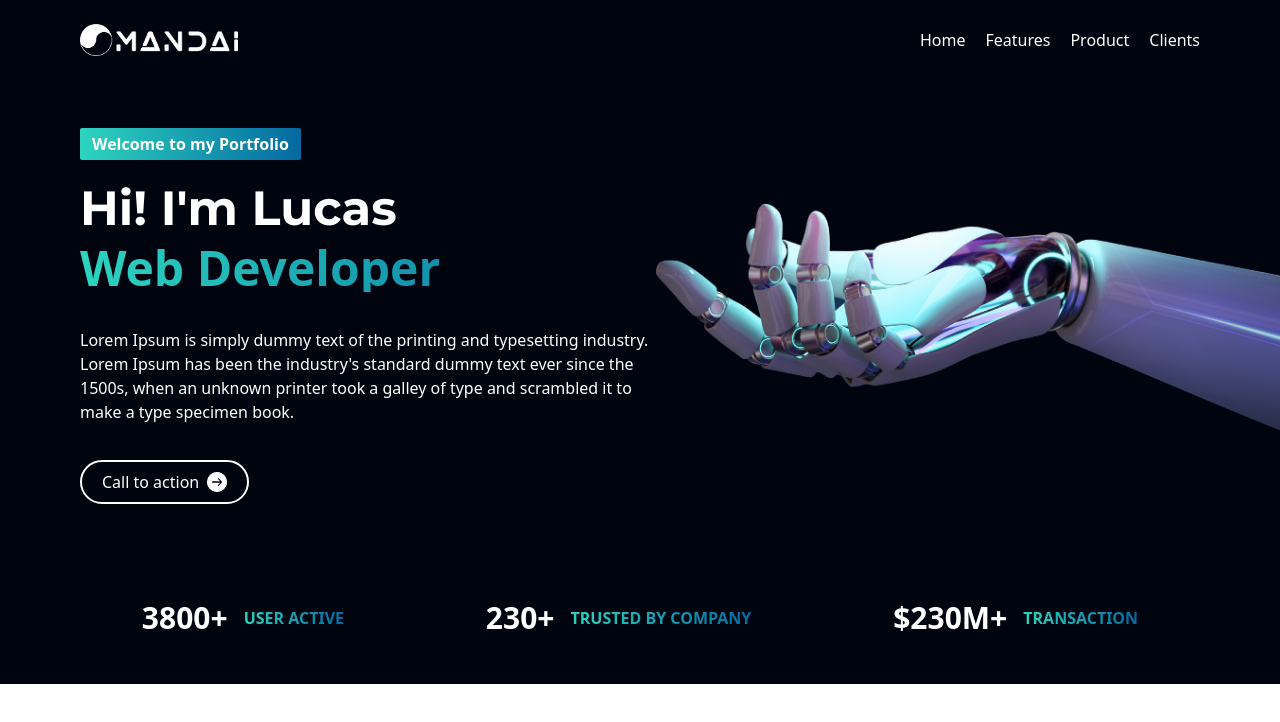
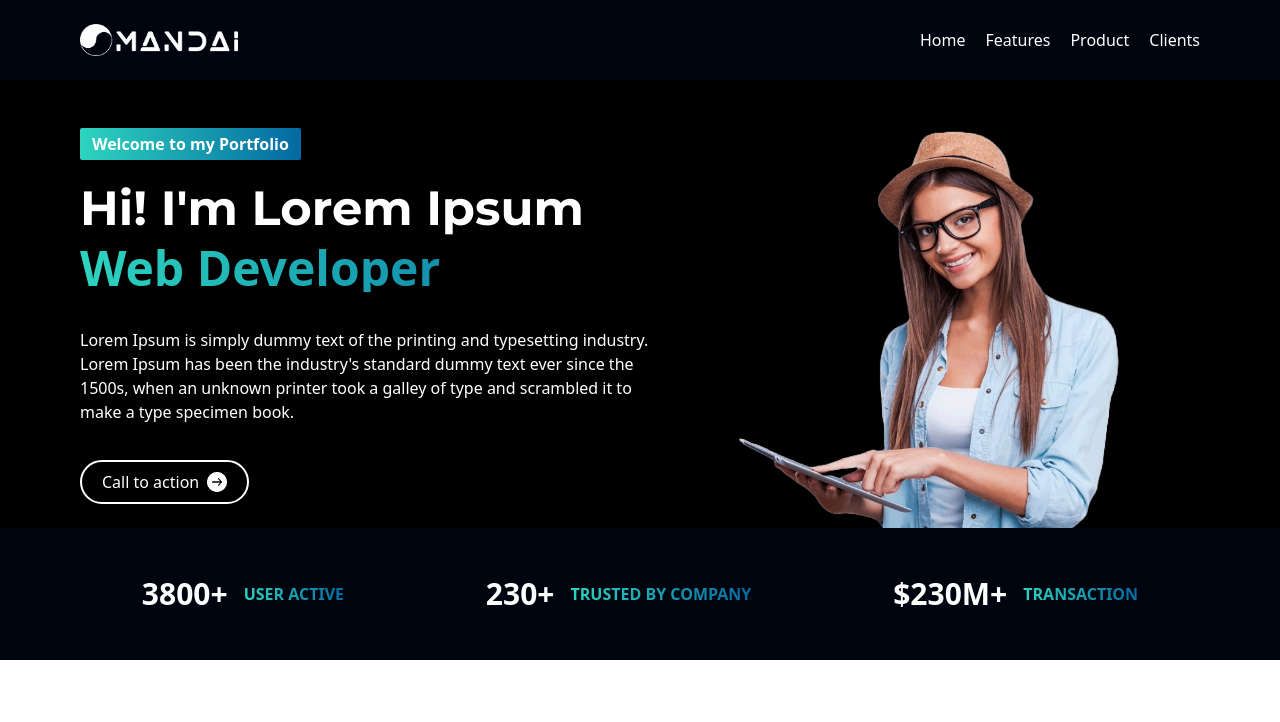
Before and after one commit to lucas-mandai/modern-landing-page, a React (Vite) app: page / in a window 1280 px wide. Shown: the top 722 px of the page. Built offline with nearby package versions, Linux system fonts and the light colour scheme; a web font is replaced by a local one.

Commit message:
chore: hero person image

```diff
--- a/src/App.jsx
+++ b/src/App.jsx
@@ -6,10 +6,10 @@ import Footer from './sections/Footer';
 export default function App() {
   return (
     <div className='bg-primary text-white w-full overflow-hidden'>
-      <header className='px-20 py-6'>
+      <header className='px-20 py-6 max-container'>
         <Nav />
       </header>
-      <section className='pl-20 py-12 '>
+      <section className='px-20 pt-12  max-container bg-black'>
         <Hero />
       </section>
       <section className='py-12'>
--- a/src/assets/index.js
+++ b/src/assets/index.js
@@ -3,6 +3,7 @@ import menu from "./menu.svg";
 import logo from "./logomarca.png";
 import robot from "./robothand.png";
 import arrowRight from "./arrow-right.svg";
+import person from "./person.png";
 
 export {
     menu,
@@ -10,4 +11,5 @@ export {
     logo,
     robot,
     arrowRight,
+    person,
 }
--- a/src/components/Nav.jsx
+++ b/src/components/Nav.jsx
@@ -24,7 +24,7 @@ const Nav = () => {
             ))}
         </ul>
 
-        <div className="sm:hidden flex flex-1 justify-end items-center">
+        <div className="sm:hidden flex flex-1 justify-end items-center cursor-pointer">
           <img
             src={toggle ? close : menu}
             alt="menu"
--- a/src/index.css
+++ b/src/index.css
@@ -12,7 +12,6 @@
   scroll-behavior: smooth;
 }
 
-
 @layer base{
   h1{
     @apply  font-semibold text-5xl
@@ -24,3 +23,48 @@
     @apply font-extrabold text-transparent bg-clip-text bg-gradient-to-r from-teal-400 to-sky-700
   }
 }
+
+@layer components {
+  .max-container {
+    max-width: 1440px;
+    margin: 0 auto;
+  }
+}
+
+.bg-black-gradient {
+  background: linear-gradient(
+    144.39deg,
+    #ffffff -278.56%,
+    #6d6d6d -78.47%,
+    #11101d 91.61%
+  );
+}
+
+/* Start Animation Navbar */
+.sidebar {
+  -webkit-animation: slide-top 0.5s cubic-bezier(0.25, 0.46, 0.45, 0.94) both;
+  animation: slide-top 0.5s cubic-bezier(0.25, 0.46, 0.45, 0.94) both;
+}
+
+@-webkit-keyframes slide-top {
+  0% {
+    -webkit-transform: translateY(100px);
+    transform: translateY(100px);
+  }
+  100% {
+    -webkit-transform: translateY(0);
+    transform: translateY(0);
+  }
+}
+
+@keyframes slide-top {
+  0% {
+    -webkit-transform: translateY(100px);
+    transform: translateY(100px);
+  }
+  100% {
+    -webkit-transform: translateY(0);
+    transform: translateY(0);
+  }
+}
+/* Close Animation Navbar */
--- a/src/sections/Hero.jsx
+++ b/src/sections/Hero.jsx
@@ -1,10 +1,10 @@
-import { robot, arrowRight } from '../assets'
+import { person, arrowRight } from '../assets'
 import Button from '../components/Button'
 
 const Hero = () => {
   return (
     <>
-    <div className="flex">
+    <div className="flex flex-wrap">
       <div className="flex flex-col max-w-xl">
 
         <div className="font-bold self-start mb-6 py-1 px-3 rounded-sm bg-gradient-to-r from-teal-400 to-sky-700">
@@ -12,7 +12,7 @@ const Hero = () => {
         </div>
 
         <h1 className="font-montserrat font-bold">
-          Hi! I'm Lucas
+          Hi! I'm Lorem Ipsum
         </h1>
 
         <h1 className="text-gradient font-bold mt-3 mb-9">
@@ -27,8 +27,8 @@ const Hero = () => {
 
       </div>
 
-      <div className='flex flex-1'>
-        <img src={robot} alt="Robot Hand" className='self-end object-contain w-[100%] h-[100%]' />
+      <div className='flex justify-center m-auto'>
+        <img src={person} alt="Robot Hand" className='self-end object-contain max-h-[400px]' />
       </div>
 
 
```
Also changed, not shown: src/assets/person.png (added).
